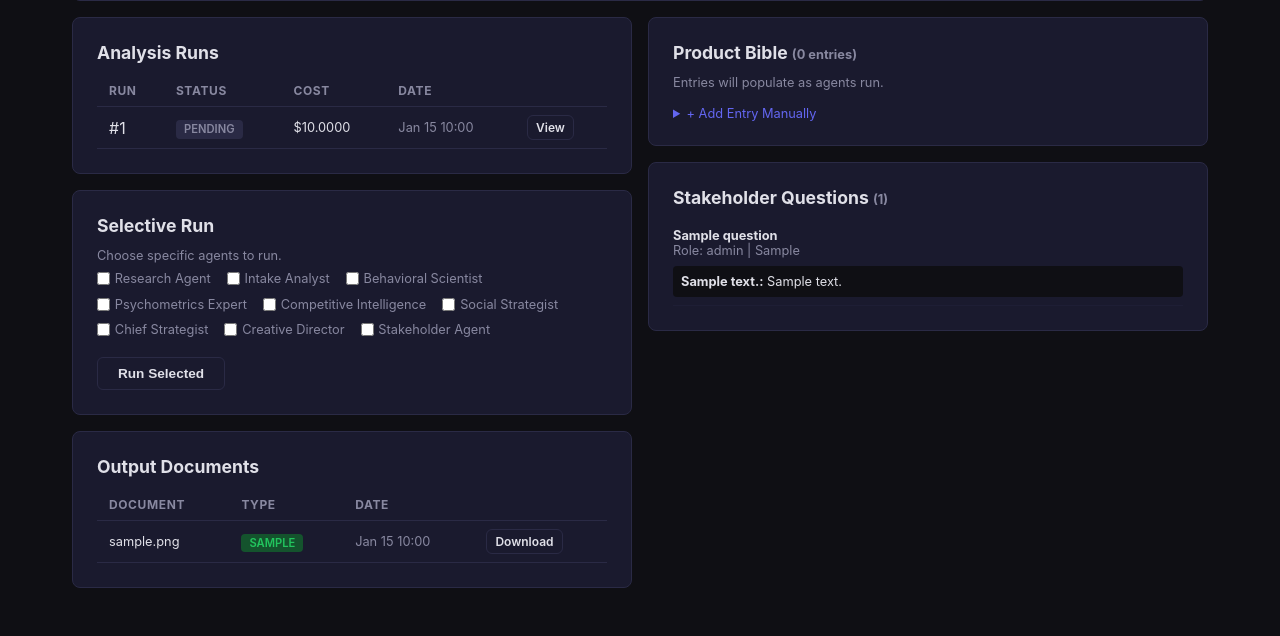
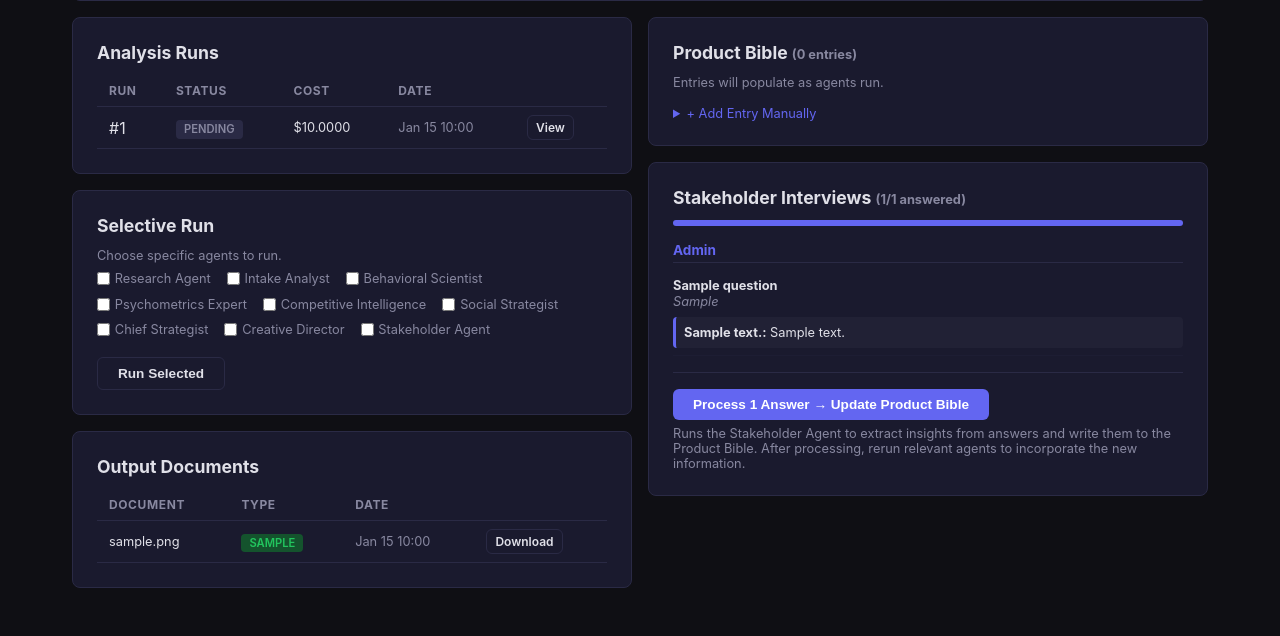
Before and after one commit to Erstiv/Iditeration, a FastAPI app: page /projects/1 in a window 1280 px wide. Shown: the part 287-923 px from the top of the page. Run offline with FastAPI, Linux system fonts and the light colour scheme; tables that the repository leaves empty hold one stand-in row (values such as "Sample post"); some libraries are stand-ins or nearby versions.

Commit message:
Redesign Stakeholder Agent as two-phase knowledge gap system
Phase 1 (Generate): Stakeholder Agent now runs LAST in the default
pipeline (position 9). Sees ALL prior agent outputs to identify
knowledge gaps -- things agents had to assume, guess, or skip.
Generates targeted interview questions grouped by stakeholder role.

Phase 2 (Process): New Process Answers button on project page runs
StakeholderProcessAgent to extract insights from answered questions
and write them to the Product Bible. Users can then selectively
rerun agents to incorporate the new information.

UX improvements: progress bar showing answered/total questions,
questions grouped by role, clear workflow guidance. Removed
standalone Generate Questions checkbox from new project form
since it is now part of the full pipeline.

Co-Authored-By: Claude Opus 4.6 (1M context) <noreply@anthropic.com>

```diff
--- a/app/output/docx_generator.py
+++ b/app/output/docx_generator.py
@@ -100,6 +100,7 @@ AGENT_SECTIONS = [
     ("competitive_intelligence", "5. Competitive Landscape"),
     ("social_strategist", "6. Social Media Strategy"),
     ("creative_director", "7. Creative Brief & Campaign Deliverables"),
+    ("stakeholder_agent", "8. Stakeholder Interview Framework"),
 ]
 
 # Keys to skip (metadata, not content)
@@ -325,7 +326,7 @@ def generate_marketing_plan(
     for _, section_title in AGENT_SECTIONS:
         p = doc.add_paragraph(section_title)
         p.style = doc.styles["List Number"]
-    p = doc.add_paragraph("8. Annotated Bibliography")
+    p = doc.add_paragraph("9. Annotated Bibliography")
     p.style = doc.styles["List Number"]
     doc.add_page_break()
 
--- a/app/routes/projects.py
+++ b/app/routes/projects.py
@@ -17,7 +17,7 @@ from app.models import (
 from app.crews.marketing_bible import MarketingBibleTool
 from app.output.docx_generator import generate_marketing_plan, generate_stakeholder_questions_docx, generate_single_agent_docx
 from app.output.html_renderer import render_agent_output_html, render_agent_output_editable_html
-from app.crews.crew_runner import create_crew_run, execute_crew_run, get_crew_run_status, DEFAULT_AGENT_ORDER, rerun_single_agent, continue_crew_run, AGENT_CLASS_MAP
+from app.crews.crew_runner import create_crew_run, execute_crew_run, get_crew_run_status, DEFAULT_AGENT_ORDER, rerun_single_agent, continue_crew_run, AGENT_CLASS_MAP, process_stakeholder_answers
 from app.config import PROJECTS_DIR, GEMINI_API_KEY
 
 logger = logging.getLogger(__name__)
@@ -93,7 +93,7 @@ async def create_project(
     distribution: str = Form(""),
     # Research options
     auto_research: str = Form(None),
-    generate_questions: str = Form(None),
+    generate_questions: str = Form(None),  # Legacy, kept for backward compat
     full_pipeline: str = Form(None),
     db: Session = Depends(get_db),
 ):
@@ -855,3 +855,21 @@ async def answer_stakeholder_question(
         sq.answered_at = datetime.now(timezone.utc)
         db.commit()
     return RedirectResponse(url=f"/projects/{project_id}", status_code=303)
+
+
+@router.post("/projects/{project_id}/stakeholder/process")
+async def process_stakeholder(
+    project_id: int,
+    background_tasks: BackgroundTasks,
+    db: Session = Depends(get_db),
+):
+    """Process answered stakeholder questions — writes findings to Product Bible."""
+    answered = db.query(StakeholderQuestion).filter(
+        StakeholderQuestion.project_id == project_id,
+        StakeholderQuestion.answer.isnot(None),
+    ).count()
+    if answered == 0:
+        return RedirectResponse(url=f"/projects/{project_id}", status_code=303)
+
+    background_tasks.add_task(process_stakeholder_answers, db, project_id)
+    return RedirectResponse(url=f"/projects/{project_id}", status_code=303)
--- a/app/templates/project.html
+++ b/app/templates/project.html
@@ -161,32 +161,76 @@
             </details>
         </div>
 
-        <!-- Stakeholder Questions -->
+        <!-- Stakeholder Interviews -->
         <div class="card">
-            <h2>Stakeholder Questions <span class="text-dim text-sm">({{ stakeholder_questions|length }})</span></h2>
+            {% set answered_count = stakeholder_questions|selectattr('answer')|list|length %}
+            {% set total_count = stakeholder_questions|length %}
+            <h2>Stakeholder Interviews
+                {% if total_count > 0 %}
+                <span class="text-dim text-sm">({{ answered_count }}/{{ total_count }} answered)</span>
+                {% endif %}
+            </h2>
+
             {% if stakeholder_questions %}
-            {% for sq in stakeholder_questions %}
-            <div style="padding: 0.5rem 0; border-bottom: 1px solid rgba(42,42,69,0.3);">
+                {# ── Progress bar ── #}
+                {% if total_count > 0 %}
+                <div style="background:var(--border);border-radius:4px;height:6px;margin-bottom:1rem;overflow:hidden;">
+                    <div style="background:var(--accent);height:100%;width:{{ (answered_count / total_count * 100)|int }}%;transition:width 0.3s;"></div>
+                </div>
+                {% endif %}
+
+                {# ── Group by role ── #}
+                {% set ns = namespace(current_role='') %}
+                {% for sq in stakeholder_questions|sort(attribute='target_role') %}
+                    {% if sq.target_role != ns.current_role %}
+                        {% set ns.current_role = sq.target_role %}
+                        <h3 class="mt-1" style="font-size:0.85rem;border-bottom:1px solid var(--border);padding-bottom:0.25rem;color:var(--accent);">
+                            {{ sq.target_role.replace('_', ' ').title() }}
+                        </h3>
+                    {% endif %}
+                    <div style="padding:0.4rem 0;border-bottom:1px solid rgba(42,42,69,0.2);">
                         <p class="text-sm"><strong>{{ sq.question }}</strong></p>
-                <p class="text-sm text-dim">Role: {{ sq.target_role }} {% if sq.purpose %}| {{ sq.purpose[:80] }}{% endif %}</p>
+                        {% if sq.purpose %}
+                        <p class="text-sm text-dim" style="font-style:italic;margin-top:0.1rem;">{{ sq.purpose[:120] }}</p>
+                        {% endif %}
                         {% if sq.answer %}
-                <p class="text-sm mt-1" style="background: var(--bg); padding: 0.5rem; border-radius: 4px;">
+                        <p class="text-sm mt-1" style="background:rgba(255,255,255,0.03);padding:0.5rem;border-radius:4px;border-left:3px solid var(--accent);">
                             <strong>{{ sq.answered_by or 'Stakeholder' }}:</strong> {{ sq.answer }}
                         </p>
                         {% else %}
                         <form action="/projects/{{ project.id }}/stakeholder/answer" method="post" class="mt-1">
                             <input type="hidden" name="question_id" value="{{ sq.id }}">
-                    <div style="display: flex; gap: 0.5rem;">
-                        <input type="text" name="answered_by" placeholder="Name" style="width: 120px;">
-                        <input type="text" name="answer" placeholder="Answer..." style="flex: 1;">
-                        <button type="submit" class="btn btn-outline" style="padding: 0.25rem 0.5rem;">Save</button>
+                            <div style="display:flex;gap:0.5rem;">
+                                <input type="text" name="answered_by" placeholder="Name" style="width:100px;font-size:0.8rem;">
+                                <input type="text" name="answer" placeholder="Answer..." style="flex:1;font-size:0.8rem;">
+                                <button type="submit" class="btn btn-outline" style="padding:0.2rem 0.5rem;font-size:0.75rem;">Save</button>
                             </div>
                         </form>
                         {% endif %}
                     </div>
                 {% endfor %}
+
+                {# ── Process Answers button ── #}
+                {% if answered_count > 0 %}
+                <div style="margin-top:1rem;padding-top:1rem;border-top:1px solid var(--border);">
+                    <form action="/projects/{{ project.id }}/stakeholder/process" method="post"
+                          onsubmit="return confirm('Process {{ answered_count }} answered question{{ 's' if answered_count > 1 else '' }}? This will analyze the answers and update the Product Bible with new insights.')">
+                        <button type="submit" class="btn btn-primary">
+                            Process {{ answered_count }} Answer{{ 's' if answered_count > 1 else '' }} &rarr; Update Product Bible
+                        </button>
+                    </form>
+                    <p class="text-dim text-sm" style="margin-top:0.4rem;">
+                        Runs the Stakeholder Agent to extract insights from answers and write them to the Product Bible.
+                        After processing, rerun relevant agents to incorporate the new information.
+                    </p>
+                </div>
+                {% endif %}
+
             {% else %}
-            <p class="text-dim text-sm">Run the Stakeholder Agent to generate interview questions.</p>
+            <p class="text-dim text-sm">
+                Stakeholder questions are generated automatically when you run the full pipeline.
+                The Stakeholder Agent analyzes all agent outputs to identify knowledge gaps.
+            </p>
             {% endif %}
         </div>
     </div>
--- a/app/templates/run_status.html
+++ b/app/templates/run_status.html
@@ -73,8 +73,8 @@
                         <button type="submit" class="btn btn-outline btn-sm">Export DOCX</button>
                     </form>
                     <button class="btn btn-outline btn-sm"
-                            onclick="let el=document.getElementById('chat-{{ agent.name }}'); if(el.innerHTML && el.style.display!=='none'){el.style.display='none';this.textContent='Ask / Refocus';}else{el.style.display='';if(!el.innerHTML){htmx.ajax('GET','/api/projects/{{ project.id }}/runs/{{ run_status.id }}/agents/{{ agent.name }}/chat',{target:el,swap:'innerHTML'});}this.textContent='Hide Chat';}">
-                        Ask / Refocus
+                            onclick="let el=document.getElementById('chat-{{ agent.name }}'); if(el.innerHTML && el.style.display!=='none'){el.style.display='none';this.textContent='Ask / Guide';}else{el.style.display='';if(!el.innerHTML){htmx.ajax('GET','/api/projects/{{ project.id }}/runs/{{ run_status.id }}/agents/{{ agent.name }}/chat',{target:el,swap:'innerHTML'});}this.textContent='Hide Chat';}">
+                        Ask / Guide
                     </button>
                     {% endif %}
                     <form action="/projects/{{ project.id }}/runs/{{ run_status.id }}/agents/{{ agent.name }}/rerun"
```
Also changed, not shown: app/crews/agents/stakeholder_agent.py (+28 -6 lines), app/crews/crew_runner.py (+63 -9 lines), app/templates/new_project.html (+1 -11 lines), prompts/08_stakeholder_agent.py (+12 -2 lines). Lines whose indentation alone changed are shown as unchanged.
